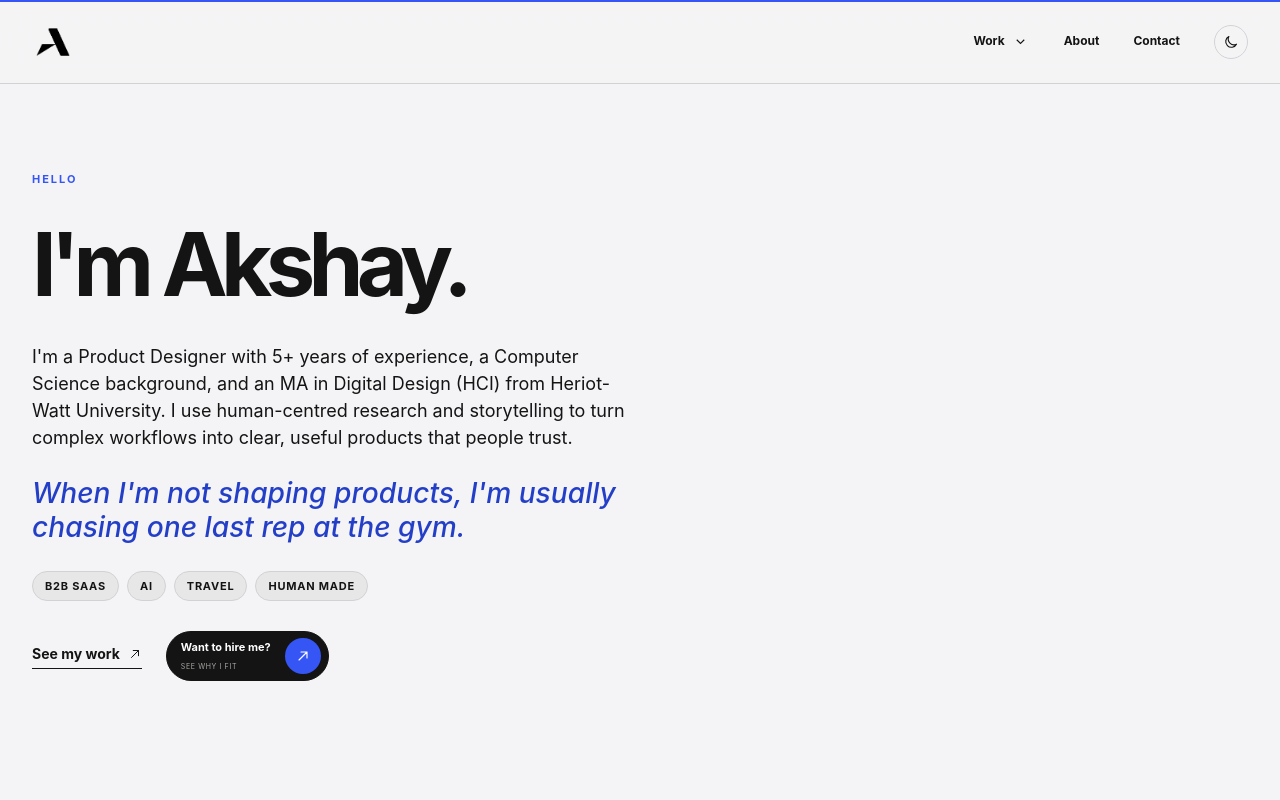
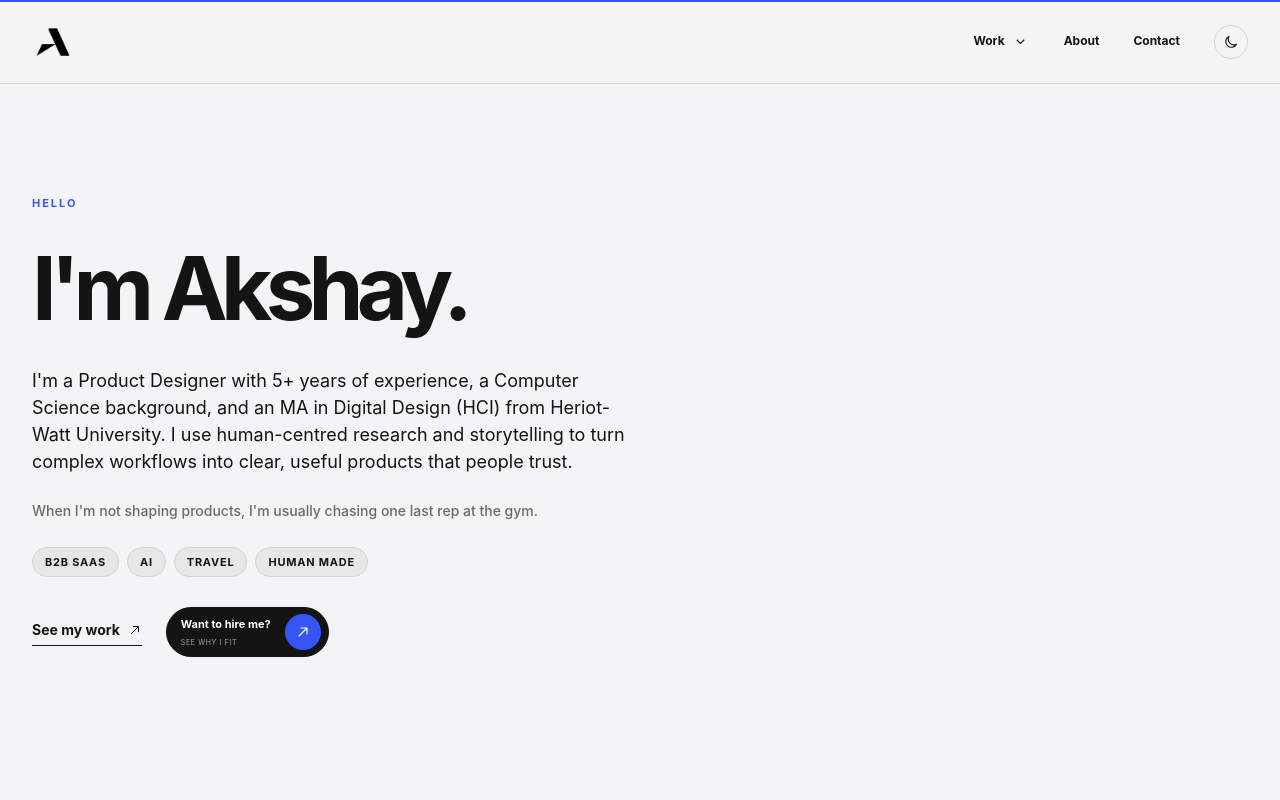
Before and after one commit to Akshayux/akshay-portfolio, a Next.js app: page / in a window 1280 px wide. Shown: the top 800 px of the page. Built offline with nearby package versions, Linux system fonts and the light colour scheme.

Commit message:
Tone down hero personal signoff

```diff
--- a/app/globals.css
+++ b/app/globals.css
@@ -202,7 +202,7 @@ p{color:var(--muted)}
 .contact-cta h2 em{font-family:var(--accent-font);font-weight:520;font-style:normal;letter-spacing:-.072em;color:var(--accent)}
 .hero-intro{display:grid;grid-template-columns:minmax(300px,610px);align-items:start;gap:26px;margin-top:34px}
 .hero-intro>p{font-size:18px;line-height:1.5;color:var(--ink)}
-.hero-intro>.hero-signoff{font-family:var(--accent-font);font-size:clamp(22px,2.2vw,32px);font-style:italic;font-weight:520;line-height:1.2;color:var(--accent-deep);max-width:760px}
+.hero-intro>.hero-signoff{font-family:inherit;font-size:14px;font-style:normal;font-weight:500;line-height:1.45;color:var(--muted);max-width:760px}
 .hero-intro>.hero-cta-row{display:flex;gap:24px;align-items:center;padding:4px 0}
 .hero-expertise-pills{display:flex;flex-wrap:wrap;gap:8px}
 .hero-expertise-pills span{display:inline-flex;align-items:center;min-height:30px;padding:7px 12px;border:1px solid var(--line);border-radius:999px;background:var(--paper-2);color:var(--ink);font-size:11px;font-weight:650;line-height:1;text-transform:uppercase;letter-spacing:.07em}
```
